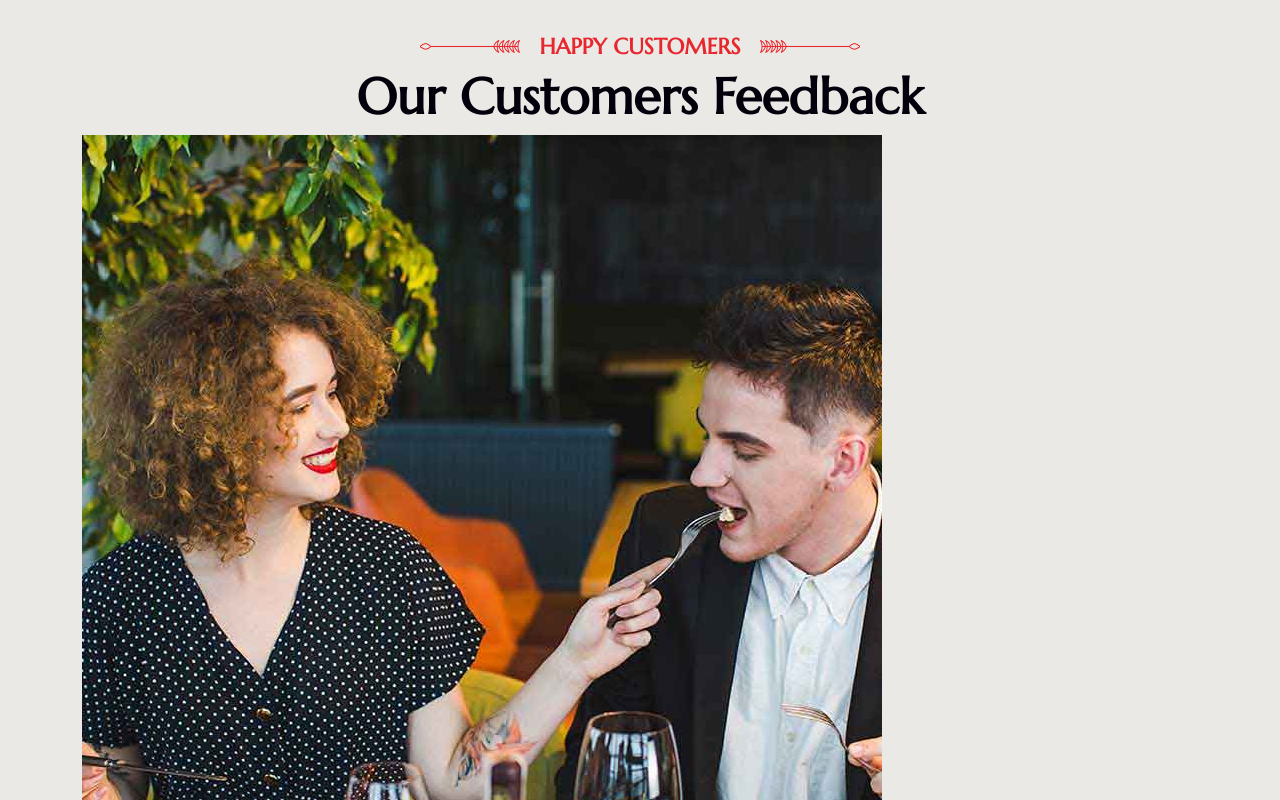
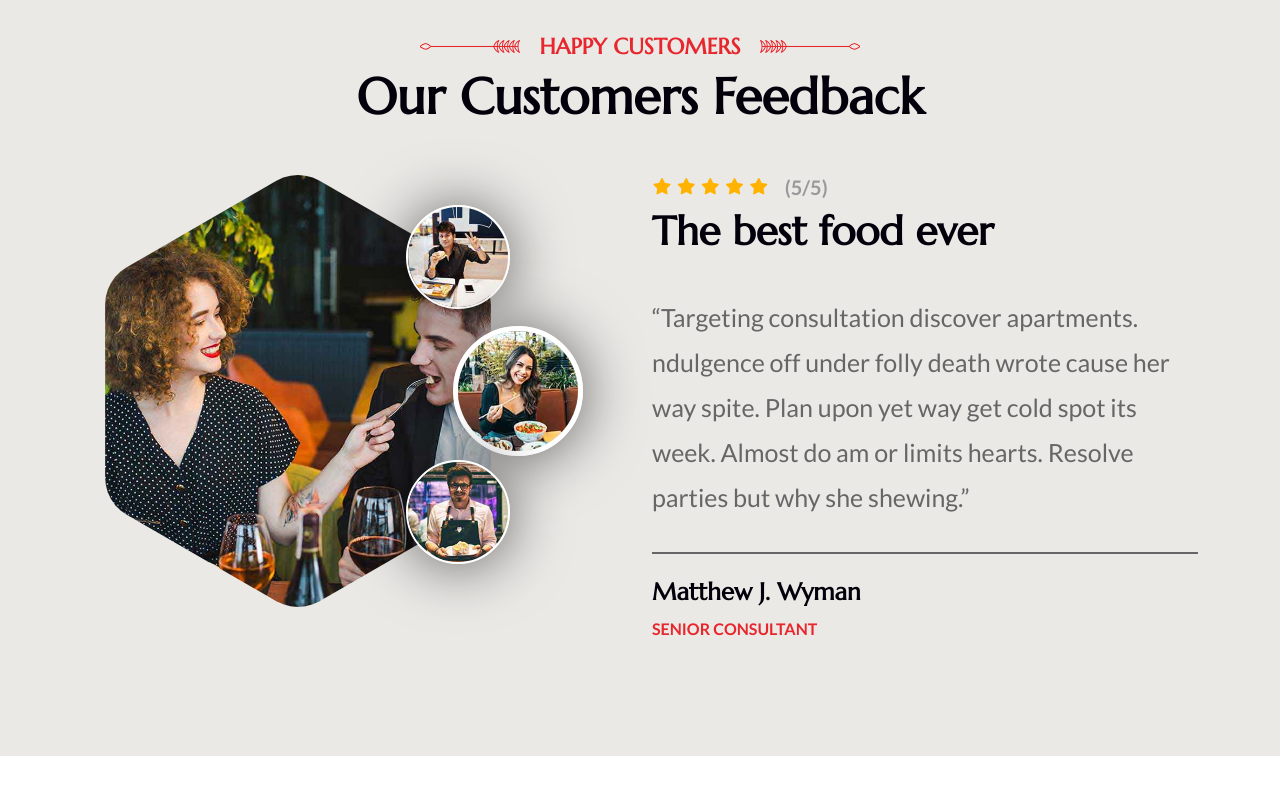
Before and after one commit to Zain676/restan, a plain HTML site: page index.html in a window 1280 px wide. Shown: the part 6260-7060 px from the top of the page. After the commit the page ends 7016 px from the top, so only its background shows below. Drawn offline with nearby package versions, Linux system fonts and the light colour scheme.

Commit message:
testimonials added

```diff
--- a/index.html
+++ b/index.html
@@ -575,26 +575,54 @@
 
     <div class="testimonials">
         <div class="container">
-            <div class="test-header text-center">
+            <div class="test-header text-center mb-5">
                 <h4 class="sub-title">Happy Customers</h4>
                 <h2>Our Customers Feedback</h2>
             </div>
 
             <div class="testimonial-main">
-                <div class="row">
+                <div class="row test-flex d-flex">
                     <div class="col-xl-5">
-                        <div class="cust-imgs">
-                            <img src="./assets/cust1.jpeg" alt="Image Not Found">
+                        <div class="cust-imgs position-relative">
+                            <img src="./assets/cust1.jpeg" alt="Image Not Found" class="test-lg-img">
                             <img src="./assets/cust-sm1.jpeg" alt="Image Not Found">
                             <img src="./assets/cust-sm2.jpeg" alt="Image Not Found">
                             <img src="./assets/cust-sm3.jpeg" alt="Image Not Found">
                         </div>
                     </div>
-                    <div class="col-xl-7"></div>
+
+                    <div class="col-xl-6">
+                        <div class="test-content">
+
+                            <div class="test-rating d-flex mb-2">
+                                <div class="test-icon">
+                                    <i class="fas fa-star"></i>
+                                    <i class="fas fa-star"></i>
+                                    <i class="fas fa-star"></i>
+                                    <i class="fas fa-star"></i>
+                                    <i class="fas fa-star"></i>
+                                </div>
+                                <span>(5/5)</span>
+                            </div>
+                            <h2>The best food ever</h2>
+                            <p>
+                                “Targeting consultation discover apartments. ndulgence off under folly death wrote cause
+                                her way spite. Plan upon yet way get cold spot its week. Almost do am or limits hearts.
+                                Resolve parties but why she shewing.”
+                            </p>
+                        </div>
+                        <div class="provider mt-4">
+                            <div class="test-info">
+                                <h4>Matthew J. Wyman</h4>
+                                <span>Senior Consultant</span>
+                            </div>
+                        </div>
+                    </div>
                 </div>
             </div>
         </div>
     </div>
+
 
 
 
--- a/style.css
+++ b/style.css
@@ -14,8 +14,8 @@
     padding: 4rem 0;
 }
 
-
-/*************** Navbar ******************/
+/*********************************************/
+/*************** NAVBAR ***************/
 
 .navbar {
     background-color: white;
@@ -84,7 +84,8 @@
     width: 120%;
 }
 
-/************ Hero section **************/
+/*********************************************/
+/*************** HERO SECTION ***************/
 
 .carousel {
     width: 100%;
@@ -215,14 +216,14 @@
     position: relative;
 }
 
-/* Top box (rounded on left) */
+
 .border-li1 {
     border-top: 1px solid #dedede;
     border-left: 1px solid #DDDDDD;
     border-radius: 3rem 0 0 3rem;
 }
 
-/* Draw bottom border (right half only) */
+
 .border-li1::after {
     content: "";
     position: absolute;
@@ -232,14 +233,13 @@
     border-bottom: 1px solid #DDDDDD;
 }
 
-/* Bottom box (rounded on right) */
+
 .border-li2 {
     border-right: 1px solid #DDDDDD;
     border-bottom: 1px solid #DDDDDD;
     border-radius: 0 3rem 3rem 0;
 }
 
-/* Draw top border (left half only) */
 .border-li2::before {
     content: "";
     position: absolute;
@@ -400,7 +400,8 @@
     text-align: center;
 }
 
-/* Special deals */
+/*********************************************/
+/*************** SPECIAL DEAL ***************/
 
 .best-deals {
     background-color: #1B1B1B;
@@ -601,8 +602,8 @@
 }
 
 
-
-/*************** Menu ******************/
+/*********************************************/
+/*************** MENU SECTION ***************/
 
 .menu-section {
     padding: 8rem 0;
@@ -695,7 +696,8 @@
 }
 
 
-/******** Combo offer******************/
+/*********************************************/
+/*************** COMBO OFFER ***************/
 
 .combo-offer {
     background-image: url(./assets/combo-bg.jpeg);
@@ -777,8 +779,8 @@
     color: rgb(255, 255, 255);
 }
 
-
-/********** Opening Hours *********************/
+/*********************************************/
+/*************** opening-hours ***************/
 
 .opening-hours {
     padding: 7rem 0;
@@ -788,8 +790,6 @@
     width: 40.6875rem;
     padding: 0;
 }
-
-
 
 .watermark h2 {
     font-family: Marcellus, cursive;
@@ -868,7 +868,7 @@
     margin: 0;
 }
 
-.call-info>h4 a{
+.call-info>h4 a {
     font-family: Marcellus, cursive;
     font-size: 20px;
     font-weight: 600;
@@ -885,8 +885,8 @@
     right: 0;
 }
 
-
-/******************* Testimonials ***************/
+/*********************************************/
+/*************** Testimonials ***************/
 
 
 .testimonials {
@@ -901,3 +901,97 @@
     line-height: 60px;
     color: rgb(4, 0, 11);
 }
+
+.test-lg-img {
+    width: 27rem;
+    height: auto;
+    clip-path: polygon(45% 1.33975%, 46.5798% 0.60307%, 48.26352% 0.15192%, 50% 0%, 51.73648% 0.15192%, 53.4202% 0.60307%, 55% 1.33975%, 89.64102% 21.33975%, 91.06889% 22.33956%, 92.30146% 23.57212%, 93.30127% 25%, 94.03794% 26.5798%, 94.48909% 28.26352%, 94.64102% 30%, 94.64102% 70%, 94.48909% 71.73648%, 94.03794% 73.4202%, 93.30127% 75%, 92.30146% 76.42788%, 91.06889% 77.66044%, 89.64102% 78.66025%, 55% 98.66025%, 53.4202% 99.39693%, 51.73648% 99.84808%, 50% 100%, 48.26352% 99.84808%, 46.5798% 99.39693%, 45% 98.66025%, 10.35898% 78.66025%, 8.93111% 77.66044%, 7.69854% 76.42788%, 6.69873% 75%, 5.96206% 73.4202%, 5.51091% 71.73648%, 5.35898% 70%, 5.35898% 30%, 5.51091% 28.26352%, 5.96206% 26.5798%, 6.69873% 25%, 7.69854% 23.57212%, 8.93111% 22.33956%, 10.35898% 21.33975%);
+}
+
+.cust-imgs img:nth-child(2) {
+    max-width: 100%;
+    position: absolute;
+    right: 5%;
+    top: 7%;
+    border: 2px solid white;
+    border-radius: 50%;
+    width: 6.5rem;
+    box-shadow: 0px 2px 60px 0px rgba(0, 0, 0, 0.6);
+}
+
+.cust-imgs img:nth-child(3) {
+    position: absolute;
+    right: -50px;
+    top: 50%;
+    transform: translateY(-50%);
+    border: 5px solid white;
+    height: 130px;
+    border-radius: 50%;
+    box-shadow: 0px 2px 60px 0px rgba(0, 0, 0, 0.6);
+}
+
+.cust-imgs img:nth-child(4) {
+    position: absolute;
+    right: 5%;
+    bottom: 10%;
+    border: 2px solid white;
+    box-shadow: 0px 2px 60px 0px rgba(0, 0, 0, 0.6);
+    border-radius: 50%;
+    width: 6.5rem;
+}
+
+.test-flex {
+    justify-content: space-between;
+}
+
+.test-rating {
+    gap: 1rem;
+    align-items: center;
+}
+
+.test-icon i {
+    color: #FFB300;
+}
+
+.test-content h2 {
+    font-family: Marcellus, cursive;
+    font-size: 40px;
+    font-weight: 700;
+    line-height: 48px;
+    color: rgb(4, 0, 11);
+}
+
+.test-rating span {
+    font-family: Lato, sans-serif;
+    font-size: 20px;
+    font-weight: 700;
+    line-height: 20px;
+    color: rgb(153, 153, 153);
+}
+
+.test-content p {
+    font-family: Lato, sans-serif;
+    font-size: 25px;
+    font-weight: 500;
+    line-height: 45px;
+    color: rgb(102, 102, 102);
+    padding: 2rem 0;
+    border-bottom: 2px solid rgb(102, 102, 102);
+}
+
+.test-info h4 {
+    font-family: Marcellus, cursive;
+    font-size: 24px;
+    font-weight: 600;
+    line-height: 28.8px;
+    color: rgb(4, 0, 11);
+}
+
+.test-info span {
+    font-family: Lato, sans-serif;
+    font-size: 16px;
+    font-weight: 600;
+    line-height: 28.8px;
+    color: rgb(231, 39, 45);
+    text-transform: uppercase;
+}
```
